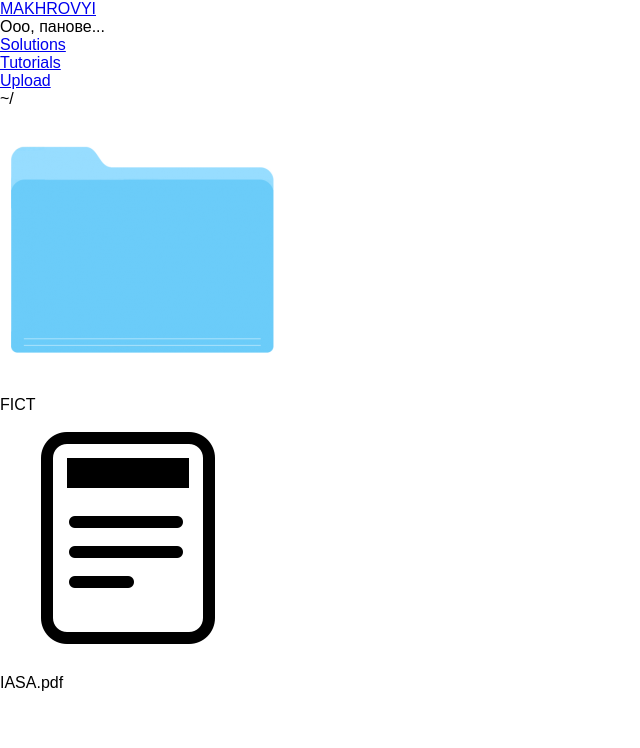
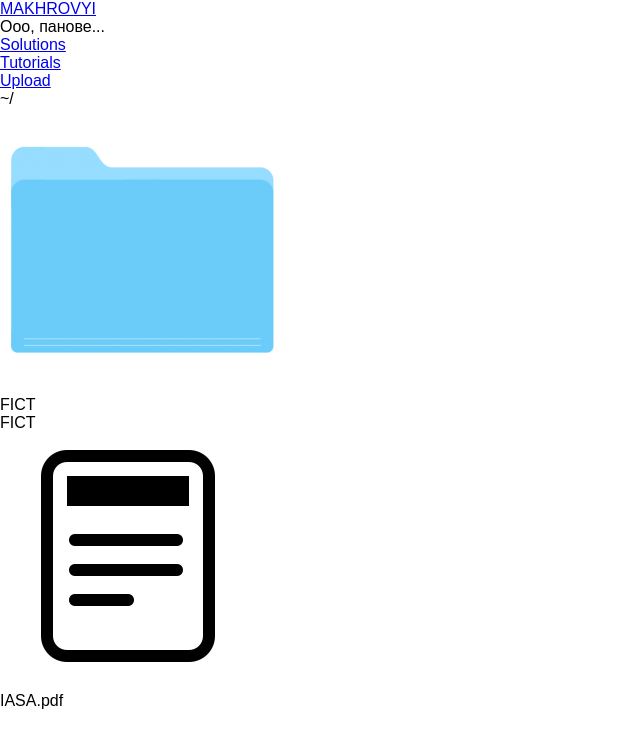
Before and after one commit to IINamelessII/MAKHROVYI, a React app in the folder frontend/: page / in a window 1280 px wide. Shown: the top 748 px of the page, without its empty margins (0-640 px from the left). Built offline with nearby package versions, Linux system fonts and the light colour scheme; a web font is replaced by a local one.

Commit message:
Add long names titles

```diff
--- a/frontend/src/containers/FileBrowser/Dir/Dir.css
+++ b/frontend/src/containers/FileBrowser/Dir/Dir.css
@@ -26,13 +26,36 @@
     align-items: center;
     justify-content: center;
     width: 100%;
+
+    position: relative;
 }
 
-.DirName div{
+.FlexName{
     font-size: 16px;
     text-overflow: ellipsis;
     white-space: nowrap;
     overflow: hidden;
 }
 
-/* TODO: Add ContextMenu Styling */
+.FullName {
+    opacity: 0;
+    transition: opacity .1s linear;
+
+    position: absolute;
+
+    top: 20px;
+    left: 0px;
+
+    background-color: aquamarine;
+    color: black;
+}
+
+.DirName:hover .FullName{
+    opacity: 1;
+}
+
+/* TODO: Fix bug, when FullName is showned via its hovering on top of the space of another items */
+
+.None {
+    display: none;
+}
--- a/frontend/src/containers/FileBrowser/Dir/Dir.js
+++ b/frontend/src/containers/FileBrowser/Dir/Dir.js
@@ -12,6 +12,11 @@ class Dir extends Component {
   }
 
   render() {
+    let fullNameClassName = classes.None;
+    if (this.props.name.length >= 15) {
+      fullNameClassName = classes.FullName;
+    }
+
     return (
       <div
         className={classes.Dir}>
@@ -23,7 +28,10 @@ class Dir extends Component {
           onContextMenu={(event) => this.onContextMenu(event)}/>
         </div>
         <div className={classes.DirName}>
-          <div>
+          <div className={classes.FlexName}>
+            {this.props.name}
+          </div>
+          <div className={fullNameClassName}>
             {this.props.name}
           </div>
         </div>
--- a/frontend/src/shared/constants.js
+++ b/frontend/src/shared/constants.js
@@ -89,7 +89,22 @@ export const structureData = {
                     name: "SomeLoooooooooooooooooooooooooooooooooooongName",
                     type: "dir",
                     content: {}
-                  }
+                  },
+                  "aabq": {
+                    name: "SomeLooooooooo",
+                    type: "dir",
+                    content: {}
+                  },
+                  "aabr": {
+                    name: "SomeLoooooooooo",
+                    type: "dir",
+                    content: {}
+                  },
+                  "aabp": {
+                    name: "SomeLooooooooooo",
+                    type: "dir",
+                    content: {}
+                  },
                 }
               }
             }
```
